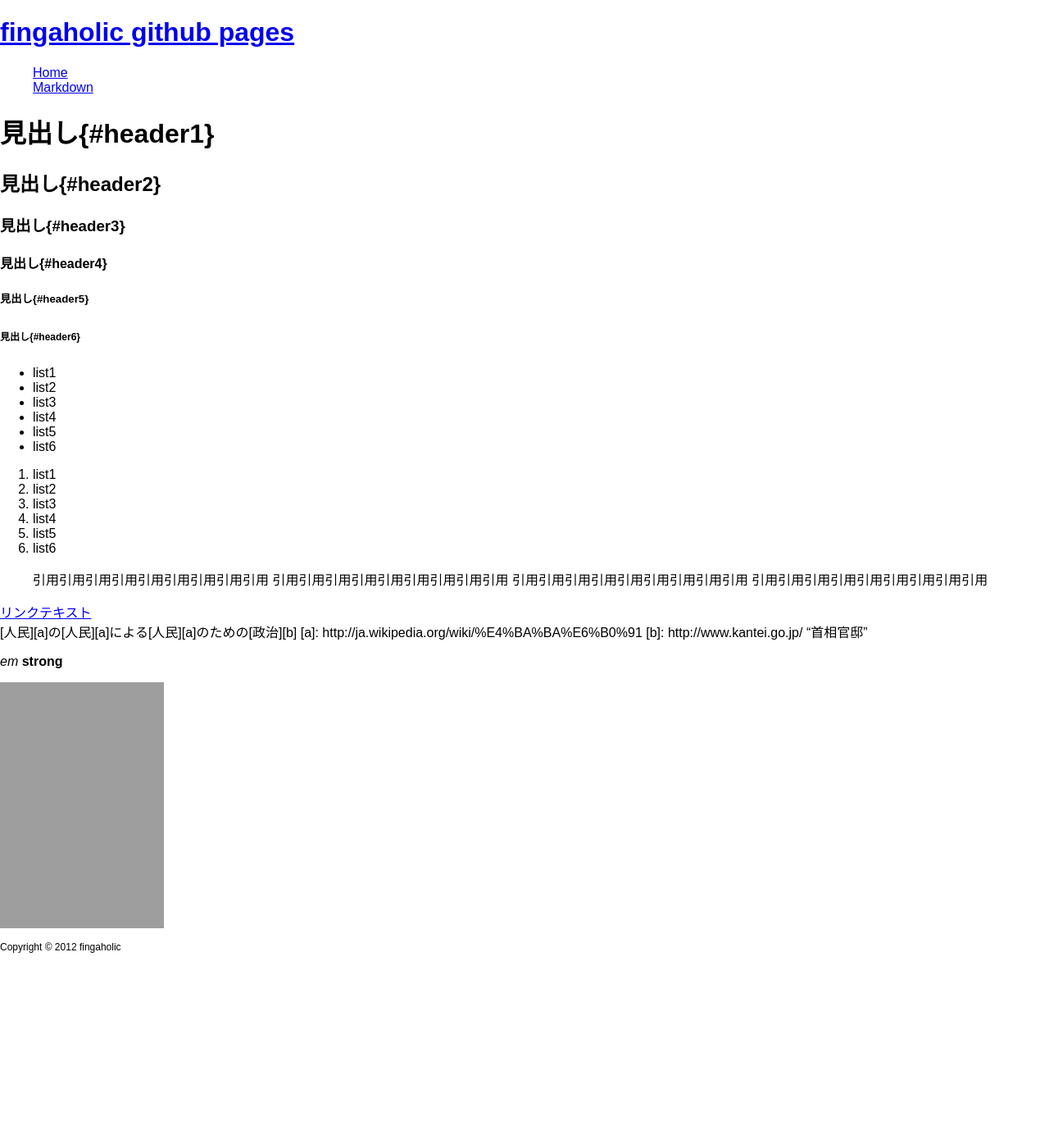
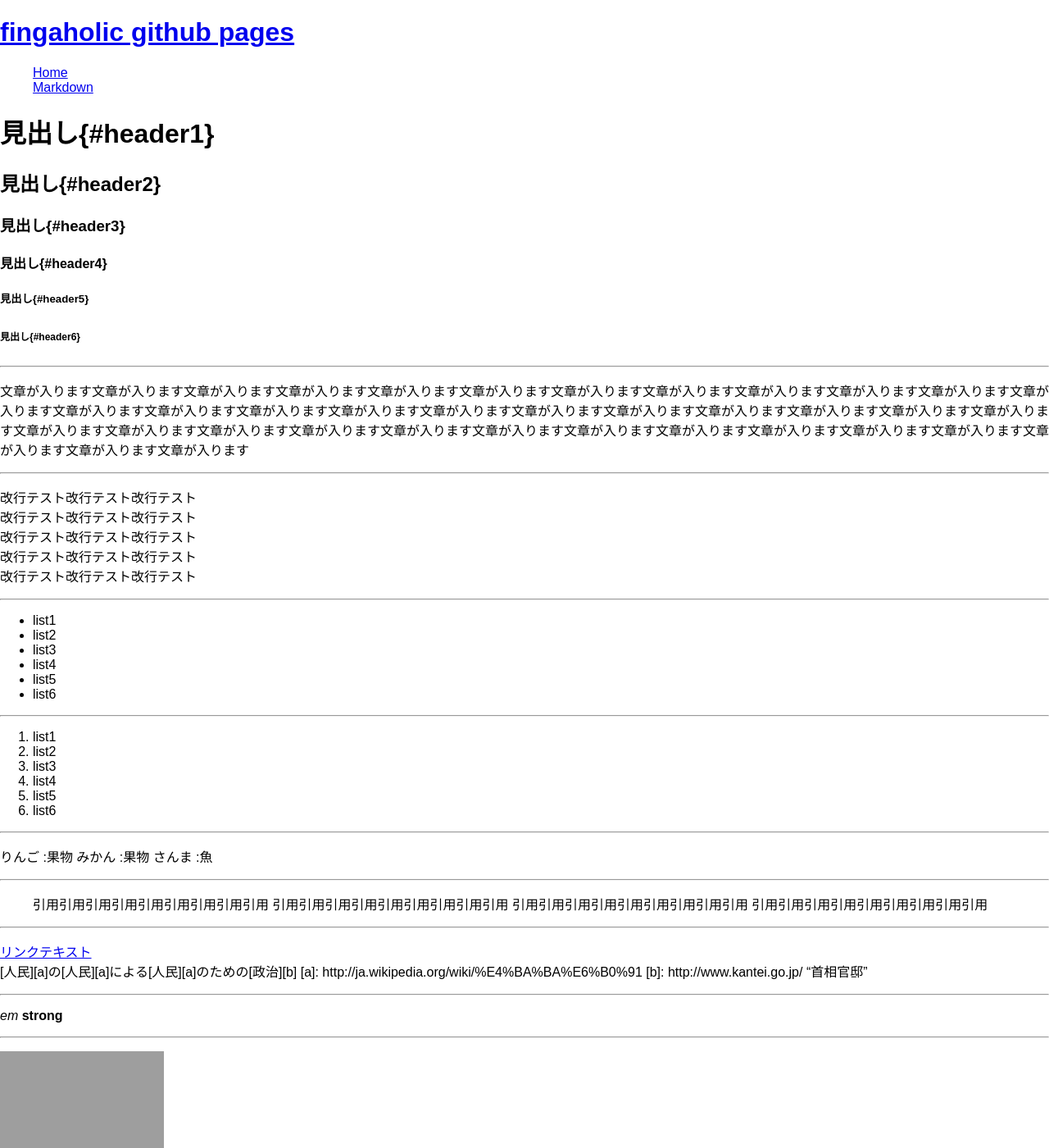
Before and after one commit to FiNGAHOLiC/fingaholic.github.com, a Jekyll site: the page built from markdown.md, in a window 1280 px wide and 1400 px high. Shown: the whole window at 82% size. Built offline with Jekyll 4.4.1, drawn with Linux system fonts in a browser that asks for light colours; grey boxes are pictures that could not be loaded.

Commit message:
マークダウンのサンプルを追加

```diff
--- a/markdown.md
+++ b/markdown.md
@@ -10,12 +10,28 @@ title: マークダウン
 ##### 見出し{#header5}
 ###### 見出し{#header6}
 
+---
+
+文章が入ります文章が入ります文章が入ります文章が入ります文章が入ります文章が入ります文章が入ります文章が入ります文章が入ります文章が入ります文章が入ります文章が入ります文章が入ります文章が入ります文章が入ります文章が入ります文章が入ります文章が入ります文章が入ります文章が入ります文章が入ります文章が入ります文章が入ります文章が入ります文章が入ります文章が入ります文章が入ります文章が入ります文章が入ります文章が入ります文章が入ります文章が入ります文章が入ります文章が入ります文章が入ります文章が入ります文章が入ります
+
+---
+
+改行テスト改行テスト改行テスト
+改行テスト改行テスト改行テスト
+改行テスト改行テスト改行テスト
+改行テスト改行テスト改行テスト
+改行テスト改行テスト改行テスト
+
+---
+
 * list1
 * list2
 * list3
 * list4
 * list5
 * list6
+
+---
 
 1. list1
 2. list2
@@ -24,17 +40,36 @@ title: マークダウン
 5. list5
 6. list6
 
+---
+
+りんご
+:果物
+みかん
+:果物
+さんま
+:魚
+
+---
+
 > 引用引用引用引用引用引用引用引用引用
 > 引用引用引用引用引用引用引用引用引用
 > 引用引用引用引用引用引用引用引用引用
 > 引用引用引用引用引用引用引用引用引用
+
+---
 
 [リンクテキスト](url 'タイトル')
 [人民][a]の[人民][a]による[人民][a]のための[政治][b]
 [a]: http://ja.wikipedia.org/wiki/%E4%BA%BA%E6%B0%91
 [b]: http://www.kantei.go.jp/ "首相官邸"
 
+---
+
 *em*
 **strong**
 
+---
+
 ![alt](http://placekitten.com/200/300 'title')
+
+---
```
Also changed, not shown: README.md.
